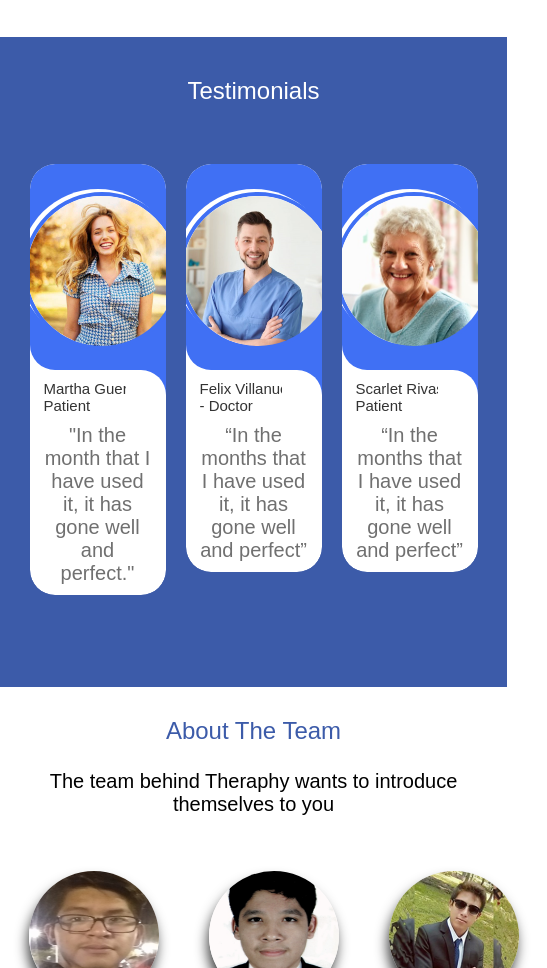
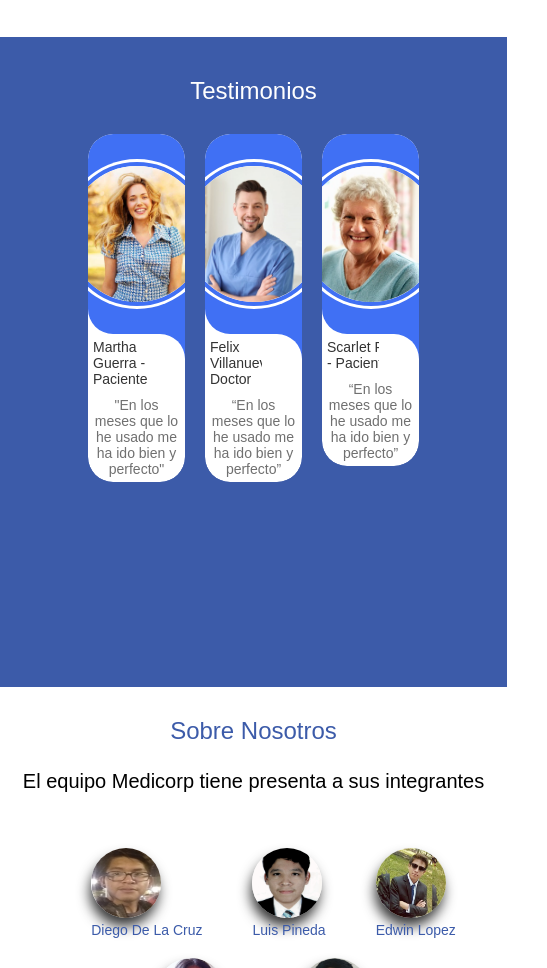
Before and after one commit to MariaAhuanari/Landing-Page-DigitalMedic, a plain HTML site: page index.html in a window 390 px wide. Shown: the part 1032-2000 px from the top of the page, 547 px wide, since content can reach past the window. Drawn offline with Linux system fonts and the light colour scheme; a web font is replaced by a local one.

Commit message:
feat(responsive): added media queries to make a web responsive design

```diff
--- a/assets/scripts/main.js
+++ b/assets/scripts/main.js
@@ -5,6 +5,7 @@ const navItem1 = document.querySelector(".item1");
 const navItem2 = document.querySelector(".item2");
 const navItem3 = document.querySelector(".item3");
 const navItem4 = document.querySelector(".item4");
+const navItem5 = document.querySelector(".item4");
 
 
 navToggle.addEventListener("click", () => {
@@ -30,3 +31,7 @@ navItem3.addEventListener("click", () => {
 navItem4.addEventListener("click", () => {
     navMenu.classList.remove("nav-menu_visible");
 });
+
+navItem5.addEventListener("click", () => {
+    navMenu.classList.remove("nav-menu_visible");
+});
--- a/assets/styles/styles.css
+++ b/assets/styles/styles.css
@@ -3,8 +3,13 @@
     font-family: ibm-plex-sans, sans-serif;
     font-weight: 400;
     font-style: normal;
+    box-sizing: border-box;
 }
 
+html
+{
+    scroll-behavior: smooth !important;
+}
 
 ul, li, nav
 {
@@ -301,6 +306,18 @@ header nav li
     max-width: 35vw;
 }
 
+@media (max-width: 750px) {
+    .hero-section .left{
+        display: flex;
+        align-items: center;
+        color: white;
+        min-width: 30%;
+        margin-left: 1vw;
+    }
+
+
+}
+
 /*Services Section*/
 #patient-services {
     margin-top: 40px;
@@ -478,9 +495,9 @@ section h1.title
 }
 
 .physiotherapist .right img{
-    margin-right: 10vw;
-    margin-left: 12vw;
-    height: 30vw;
+
+    height: 25vw;
+
 }
 
 .physiotherapist .left{
@@ -594,13 +611,13 @@ section h1.title
 #testcards {
 
     box-sizing: border-box;
-    font-family: ibm-plex-sans, sans-serif;
+    font-fmily: ibm-plex-sans, sans-serif;
 
     display: flex;
     align-items: center;
     justify-content: center;
+}
 
-}
 .slide-container{
     width: 40vw;
     height: 40vw;
@@ -696,6 +713,27 @@ section h1.title
     .swiper-navBtn{
         display: none;
     }
+
+    .slide-container{
+        width: 30vw;
+        height: 20vw;
+
+        padding: 10px 0;
+    }
+
+    .description{
+        font-size: 14px;
+        color: #707070;
+        text-align: center;
+    }
+
+    .card-content {
+        padding: 5px;
+    }
+    .card-content h2 {
+        font-size: 14px;
+    }
+
 }
 
 /*About the TEam*/
@@ -781,6 +819,19 @@ h3
         width: 300px;
         margin-top: 25px;
     }
+
+    #about-team img{
+        width: 70px;
+        height: 70px;
+        border-radius: 50%;
+    }
+
+    h3
+    {
+        text-align: center;
+        color: #3C5BA9;
+        font-size: 14px;
+    }
 }
 @media (max-width: 1300px) and (min-width:800px) {
     #about-team iframe {
@@ -805,6 +856,11 @@ h3
     padding: 20px;
 }
 
+.logo2 img {
+    width: 100px;
+    height: 100px;
+
+}
 .column1
 {
     width: 100%;
--- a/index.html
+++ b/index.html
@@ -36,9 +36,9 @@
   <nav class="nav-menu" >
     <li class="item1"><a href="index.html#home">Inicio</a></li>
     <li class="item2"><a href="index.html#services">Servicios</a></li>
-    <li class="item2"><a href="index.html#physiotherapist-services">Planes</a></li>
-    <li class="item3"><a href="index.html#testimonials">Testimonios</a></li>
-    <li class="item4"><a href="index.html#about-team">Sobre nosotros</a></li>
+    <li class="item3"><a href="index.html#physiotherapist-services">Planes</a></li>
+    <li class="item4"><a href="index.html#testimonials">Testimonios</a></li>
+    <li class="item5"><a href="index.html#about-team">Sobre nosotros</a></li>
     <li>
 
     </li>
@@ -160,8 +160,9 @@
 
 
 <section id="testimonials">
-  <h1>Testimonials</h1>
+  <h1>Testimonios</h1>
   <section id="testcards">
+
     <div class="slide-container swiper">
       <div class="slide-content">
         <div class="card-wrapper swiper-wrapper">
@@ -174,8 +175,8 @@
               </div>
             </div>
             <div class="card-content">
-              <h2 class="name">Martha Guerra - Patient</h2>
-              <p class="description">"In the month that I have used it, it has gone well and perfect."</p>
+              <h2 class="name">Martha Guerra - Paciente</h2>
+              <p class="description">"En los meses que lo he usado me ha ido bien y perfecto"</p>
             </div>
           </div>
         </div>
@@ -199,7 +200,7 @@
             </div>
             <div class="card-content">
               <h2 class="name">Felix Villanueva - Doctor</h2>
-              <p class="description">“In the months that I have used it, it has gone well and perfect”</p>
+              <p class="description">“En los meses que lo he usado me ha ido bien y perfecto”</p>
             </div>
           </div>
         </div>
@@ -222,8 +223,8 @@
               </div>
             </div>
             <div class="card-content">
-              <h2 class="name">Scarlet Rivas - Patient</h2>
-              <p class="description">“In the months that I have used it, it has gone well and perfect”</p>
+              <h2 class="name">Scarlet Rivas - Paciente</h2>
+              <p class="description">“En los meses que lo he usado me ha ido bien y perfecto”</p>
             </div>
           </div>
         </div>
@@ -233,12 +234,13 @@
         <div class="swiper-pagination"></div>
       </div>
     </div>
+
   </section>
 </section>
 
 <section id="about-team">
-  <h1>About the Team</h1>
-  <p>The team behind Theraphy wants to introduce themselves to you</p>
+  <h1>Sobre nosotros</h1>
+  <p>El equipo Medicorp tiene presenta a sus integrantes</p>
 
   <div class="team-div">
 
```
